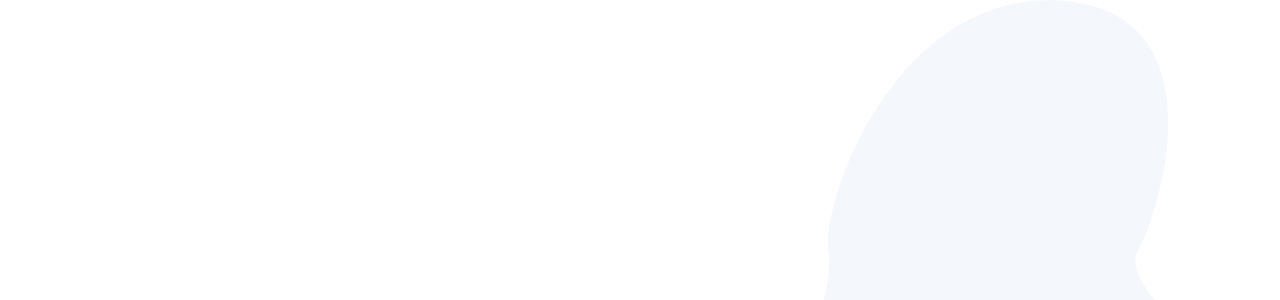
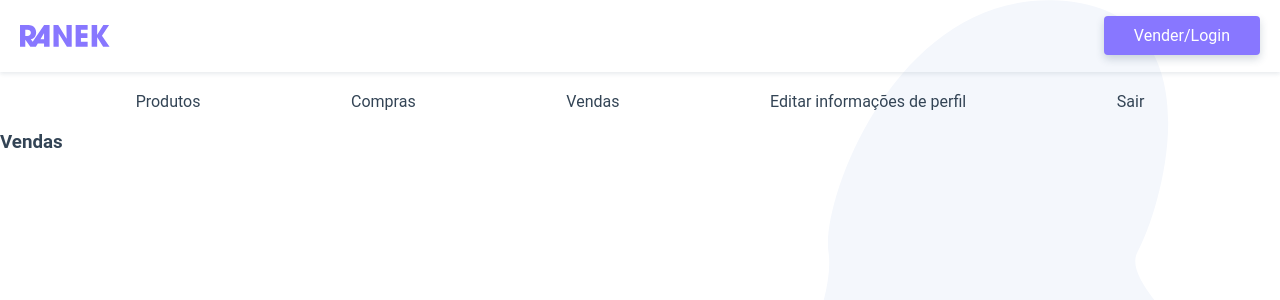
Before and after one commit to taiprogrammer/ranek, a Vue app: page /usuario/1/sales in a window 1280 px wide. Shown: the top 300 px of the page. Built offline with nearby package versions, Linux system fonts and the light colour scheme; no server answers.

Commit message:
chore (UserView) - tabs about user page; feature (UserBoughts, UserEdit, UserProducts, UserSales) - pages os tabs

```diff
--- a/src/components/HeaderComponent.vue
+++ b/src/components/HeaderComponent.vue
@@ -4,9 +4,12 @@
       <router-link to="/" class="logo">
         <img src="@/assets/ranek.svg" alt="Ranek" />
       </router-link>
-      <router-link v-if="$store.state.login" to="/" class="btn">{{
-        userName
-      }}</router-link>
+      <router-link
+        v-if="$store.state.login"
+        :to="`/usuario/${$store.state.user.id}`"
+        class="btn"
+        >{{ userName }}</router-link
+      >
       <router-link v-else to="/login" class="btn">Vender/Login</router-link>
     </nav>
   </header>
@@ -16,7 +19,7 @@ export default {
   name: "HeaderComponent",
   computed: {
     userName() {
-      return this.$store.state.user.nome.replace(/ .*/, "");
+      return this.$store.state.user.name;
     },
   },
 };
--- a/src/router/index.js
+++ b/src/router/index.js
@@ -2,8 +2,12 @@ import Vue from "vue";
 import VueRouter from "vue-router";
 import HomeView from "../views/HomeView.vue";
 import UserView from "../views/UserView.vue";
+import UserEdit from "../views/UserEdit.vue";
 import LoginView from "../views/LoginView.vue";
+import UserSales from "../views/UserSales.vue";
+import UserBoughts from "../views/UserBoughts.vue";
 import ProductView from "../views/ProductView.vue";
+import UserProducts from "../views/UserProducts.vue";
 
 Vue.use(VueRouter);
 
@@ -26,9 +30,30 @@ const routes = [
   },
   {
     path: "/usuario/:id",
-    name: "user",
     component: UserView,
     props: true,
+    children: [
+      {
+        path: "",
+        name: "user",
+        component: UserProducts,
+      },
+      {
+        path: "edit",
+        name: "edit",
+        component: UserEdit,
+      },
+      {
+        path: "boughts",
+        name: "boughts",
+        component: UserBoughts,
+      },
+      {
+        path: "sales",
+        name: "sales",
+        component: UserSales,
+      },
+    ],
   },
 ];
 
--- a/src/store/index.js
+++ b/src/store/index.js
@@ -41,6 +41,21 @@ export default new Vuex.Store({
       context.commit("UPDATE_USER", { id: payload.email });
       api.post("/usuario", payload);
     },
+    logout(context) {
+      context.commit("UPDATE_USER", {
+        id: "",
+        name: "",
+        email: "",
+        password: "",
+        cep: "",
+        street: "",
+        number: "",
+        neighbourhood: "",
+        city: "",
+        state: "",
+      });
+      context.commit("UPDATE_LOGIN", false);
+    },
   },
   modules: {},
 });
--- /dev/null
+++ b/src/views/UserBoughts.vue
@@ -0,0 +1,14 @@
+<template>
+  <section>
+    <h1>Compras</h1>
+  </section>
+</template>
+
+<script>
+export default {
+  name: "UserBoughts",
+};
+</script>
+
+<style>
+</style>
--- /dev/null
+++ b/src/views/UserEdit.vue
@@ -0,0 +1,14 @@
+<template>
+  <section>
+    <h1>Editar</h1>
+  </section>
+</template>
+
+<script>
+export default {
+  name: "UserEdit",
+};
+</script>
+
+<style>
+</style>
--- /dev/null
+++ b/src/views/UserProducts.vue
@@ -0,0 +1,12 @@
+<template>
+  <div>
+    <h1>Produtos</h1>
+  </div>
+</template>
+
+<script>
+export default {};
+</script>
+
+<style>
+</style>
--- /dev/null
+++ b/src/views/UserSales.vue
@@ -0,0 +1,14 @@
+<template>
+  <section>
+    <h1>Vendas</h1>
+  </section>
+</template>
+
+<script>
+export default {
+  name: "UserSales",
+};
+</script>
+
+<style>
+</style>
--- a/src/views/UserView.vue
+++ b/src/views/UserView.vue
@@ -1,10 +1,35 @@
 <template>
-  <div>
-    {{ user }}
-  </div>
+  <section class="user">
+    <header-component />
+    <nav class="sidenav">
+      <ul>
+        <li>
+          <router-link :to="{ name: 'user' }"> Produtos </router-link>
+        </li>
+        <li>
+          <router-link :to="{ name: 'boughts' }"> Compras </router-link>
+        </li>
+        <li>
+          <router-link :to="{ name: 'sales' }"> Vendas </router-link>
+        </li>
+        <li>
+          <router-link :to="{ name: 'edit' }">
+            Editar informações de perfil
+          </router-link>
+        </li>
+        <li>
+          <a @click.prevent="logout()"> Sair </a>
+        </li>
+      </ul>
+    </nav>
+    <transition mode="out-in">
+      <router-view></router-view>
+    </transition>
+  </section>
 </template>
 <script>
 import { api } from "@/services/services";
+import HeaderComponent from "@/components/HeaderComponent.vue";
 export default {
   name: "UserView",
   props: {
@@ -29,10 +54,38 @@ export default {
           console.log(error);
         });
     },
+    logout() {
+      this.$store.dispatch("logout");
+      this.$router.push("/login");
+    },
   },
   created() {
     this.getUser();
   },
+  components: {
+    HeaderComponent,
+  },
 };
 </script>
-<style scoped></style>
+<style scoped>
+.sidenav {
+  margin: 20px 5px;
+}
+
+ul {
+  display: flex;
+  align-items: center;
+  justify-content: space-evenly;
+}
+
+a {
+  padding: 10px 20px;
+  cursor: pointer;
+}
+
+a:hover {
+  background: #87f;
+  border-radius: 4px;
+  color: #fff;
+}
+</style>
```
